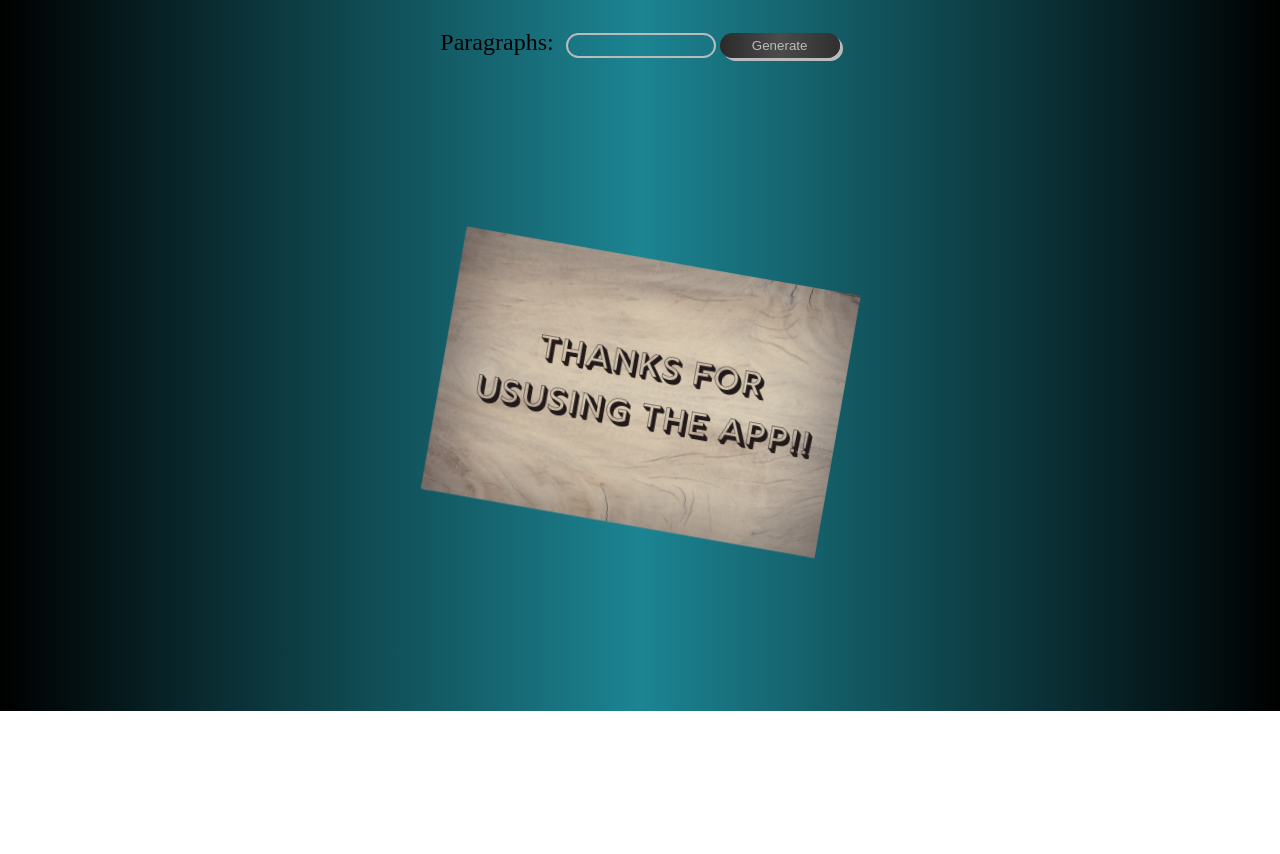
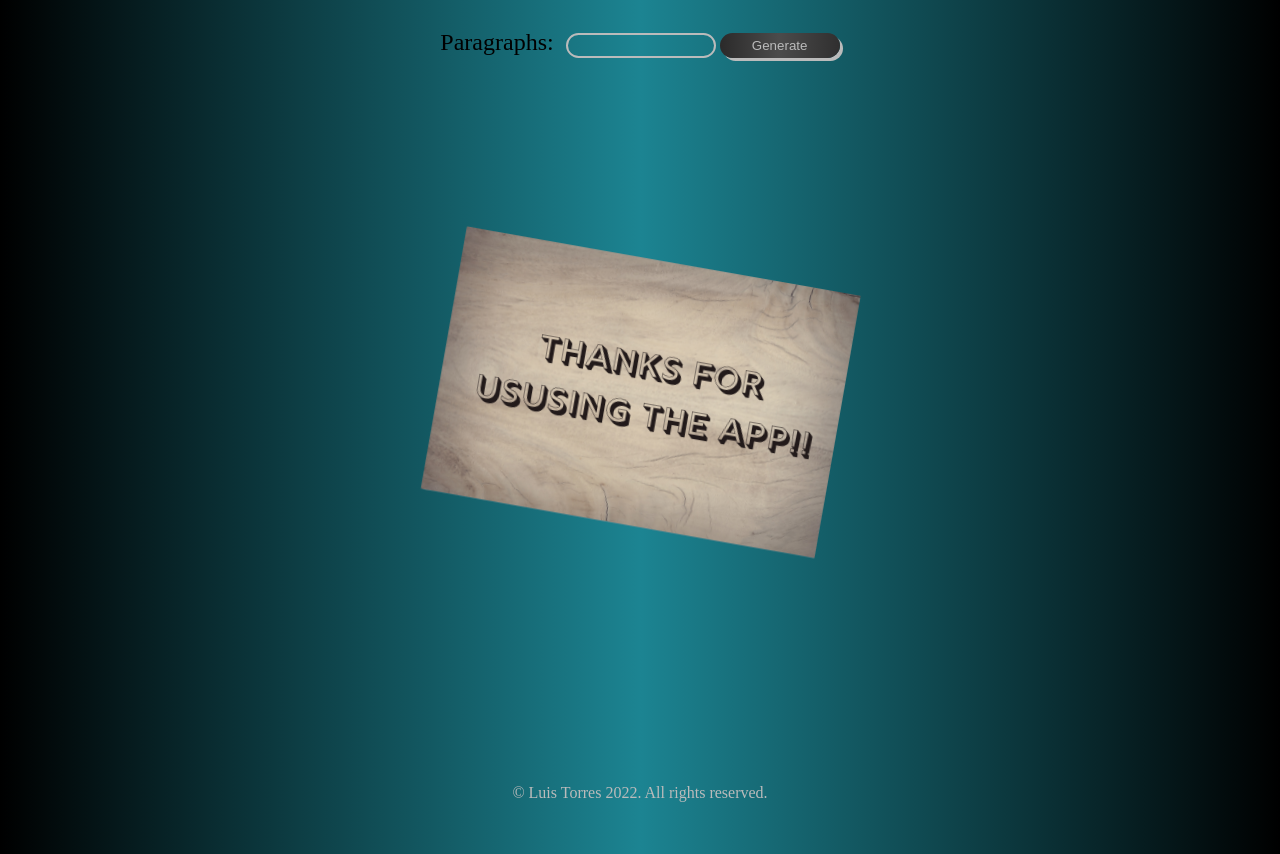
Before and after one commit to luiscardoza26/Generate-Lorem-Impsum, a plain HTML site: page index.html in a window 1280 px wide. Shown: the part 89-943 px from the top of the page. Before the commit the page ends 800 px from the top, so only its background shows below. Drawn offline with Linux system fonts and the light colour scheme.

Commit message:
Subiendo proyecto final

```diff
--- a/css/style.css
+++ b/css/style.css
@@ -119,6 +119,15 @@ section .btn:active {
     transform: rotate(0);
 }
 
+footer {
+    padding: 3rem;
+    text-align: center;
+    font-size: 1rem;
+    margin-top: 5rem;
+    color: var(--color-bg-variant);
+    user-select: none;
+}
+
 /* ============================= MEDIA QUERIES (MEDIUM DEVICES) ============================== */
 @media screen and (max-width: 1024px) {
     .container {
--- a/index.html
+++ b/index.html
@@ -28,6 +28,12 @@
     </div>
    </div>
 
+   <footer>
+    <div className="footer__copyright">
+        &copy; Luis Torres 2022. All rights reserved.
+    </div>
+   </footer>
+
    <!-- javascript -->
    <script src="./js/script.js"></script>
   </body>
```
